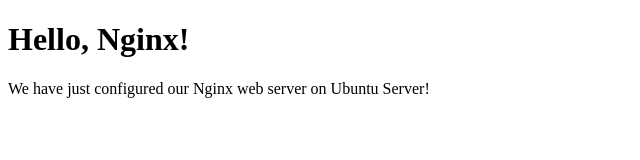
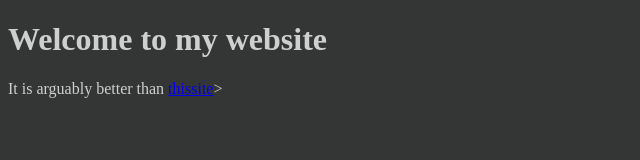
Before and after one commit to Gr3yScale/isaacoxenham.com, a plain HTML site: page tutorial/index.html in a window 1280 px wide. Shown: the whole page, without its empty margins (0-640 px from the left). Drawn offline with Linux system fonts and the light colour scheme.

Commit message:
initial style and text

```diff
--- a/tutorial/index.html
+++ b/tutorial/index.html
@@ -1,11 +1,18 @@
 <!doctype html>
 <html>
 <head>
+    <style>
+        body {
+            background-color: #343636;
+            color: #cfcfcf;
+            align-items: center;
+        }
+    </style>
     <meta charset="utf-8">
     <title>Hello, Nginx!</title>
 </head>
 <body>
-    <h1>Hello, Nginx!</h1>
-    <p>We have just configured our Nginx web server on Ubuntu Server!</p>
+    <h1>Welcome to my website</h1>
+    <p>It is arguably better than <a href="https://rufusponniah.com"> thissite</a>></p>
 </body>
 </html>
```
